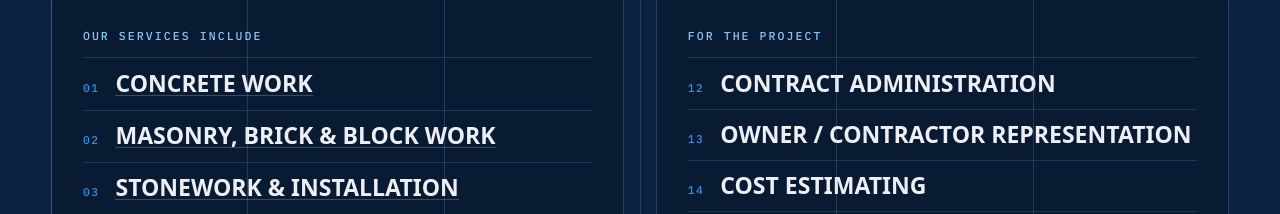
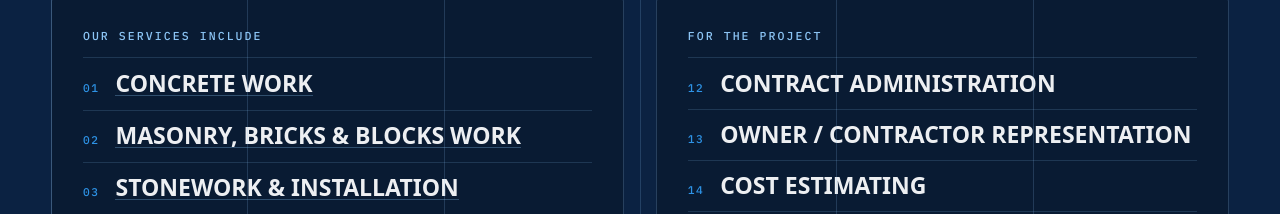
Before and after one commit to adeel12335/jevy, a React (Vite) app: page /about in a window 1280 px wide. Shown: the part 2560-2774 px from the top of the page. Built offline with nearby package versions, Linux system fonts and the light colour scheme; no server answers; a web font is replaced by a local one.

Commit message:
Masonry, Bricks & Blocks Work
Co-Authored-By: Claude Fable 5.1 <noreply@anthropic.com>

```diff
--- a/src/data.ts
+++ b/src/data.ts
@@ -83,7 +83,7 @@ export const services: {
     items: ['Site preparation & subbase', 'Formwork & reinforcement', 'Sidewalks, slabs & driveways', 'Steps, ramps & aprons'],
   },
   {
-    slug: 'masonry-brick-block', title: 'Masonry, Brick & Block Work', lines: ['Masonry, Brick', '& Block Work'],
+    slug: 'masonry-brick-block', title: 'Masonry, Bricks & Blocks Work', lines: ['Masonry, Bricks', '& Blocks Work'],
     category: 'Masonry', image: 'block-wall-cmu',
     description: 'Block walls, brickwork and the masonry details that go with them.',
     detail: 'Concrete block, brick, and the blockwork that carries stairs, services and structure.',
```
